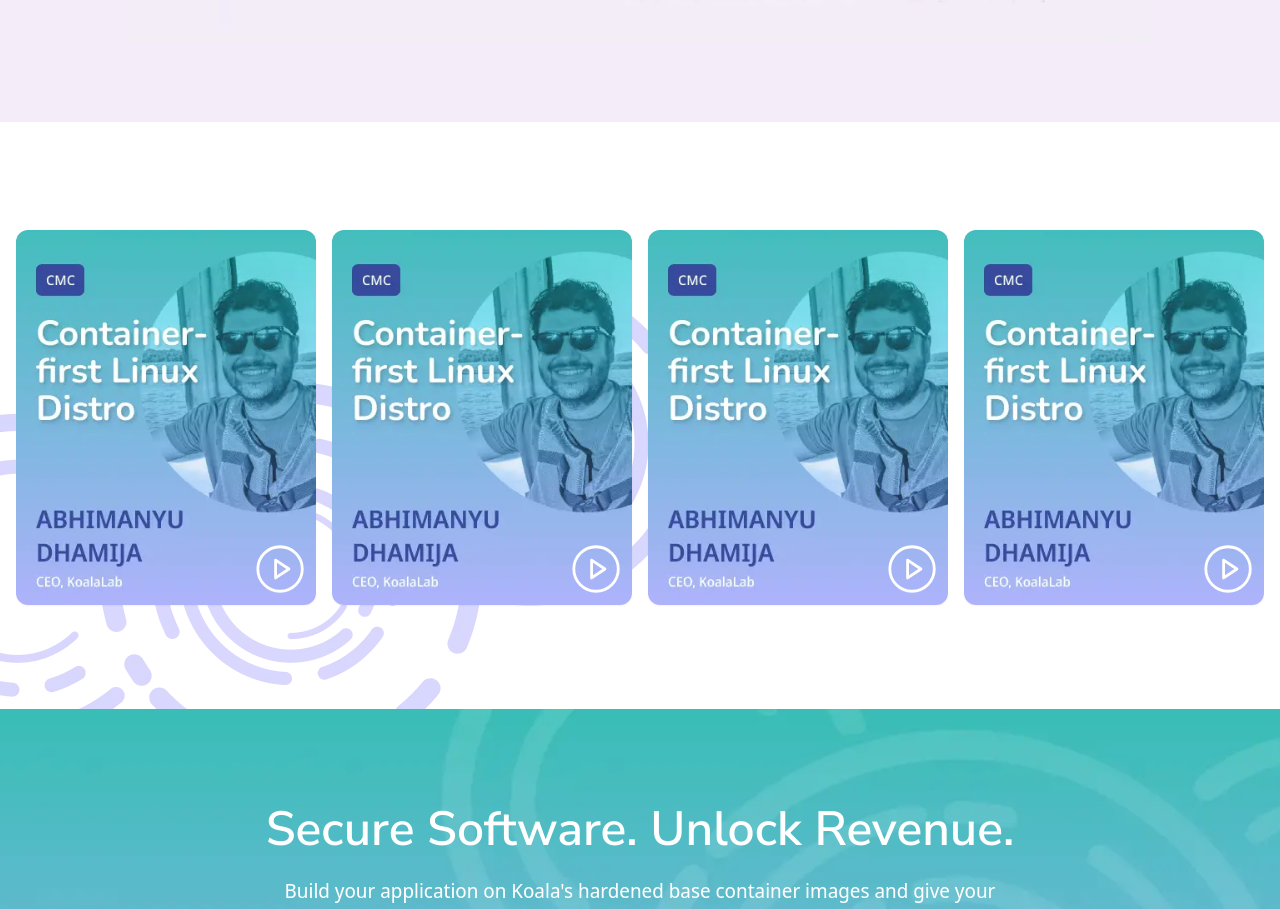
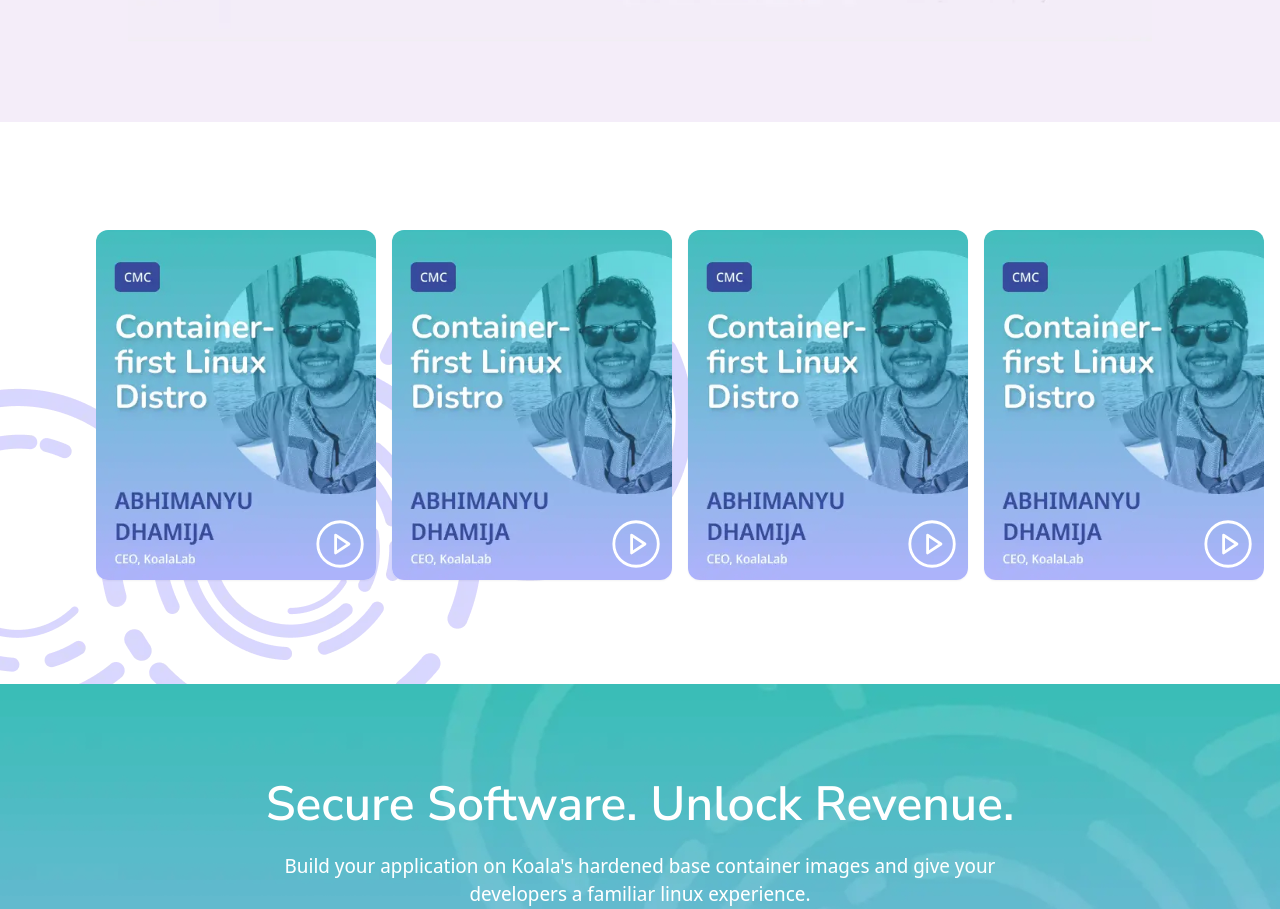
Before and after one commit to devanshchoudhary20/koalalab, a Next.js app: page / in a window 1280 px wide. Shown: the part 1654-2563 px from the top of the page. Built offline with nearby package versions, Linux system fonts and the light colour scheme.

Commit message:
VideoCarousel Update

```diff
--- a/src/components/shared/common/Video/VideoCarousel.tsx
+++ b/src/components/shared/common/Video/VideoCarousel.tsx
@@ -109,7 +109,7 @@ export default function VideoCarousel({
   }
 
   return (
-    <section aria-label={ariaLabel} className="w-full relative py-24">
+    <section aria-label={ariaLabel} className="w-full relative py-24 overflow-scroll scrollbar-hide">
       {/* Background Image */}
       <div
         className="absolute bottom-0 bg-contain bg-no-repeat bg-bottom inset-0"
@@ -128,7 +128,7 @@ export default function VideoCarousel({
       {/* Carousel */}
       <div
         ref={scrollRef}
-        className="flex snap-x snap-mandatory gap-4 overflow-x-auto pb-2 scrollbar-hide lg:flex-row-reverse relative z-10 mx-4"
+        className="flex snap-x snap-mandatory gap-4 overflow-x-auto pb-2 scrollbar-hide lg:flex-row-reverse relative z-10 mx-4 w-min ml-auto"
         role="listbox"
         aria-label="Video thumbnails"
       >
```
